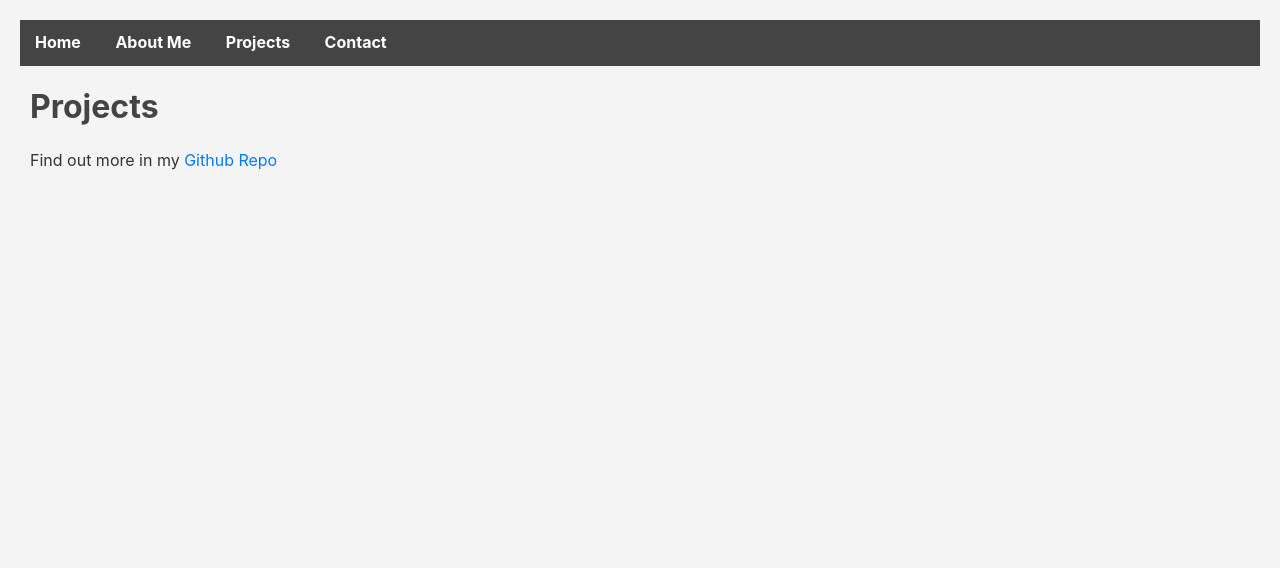
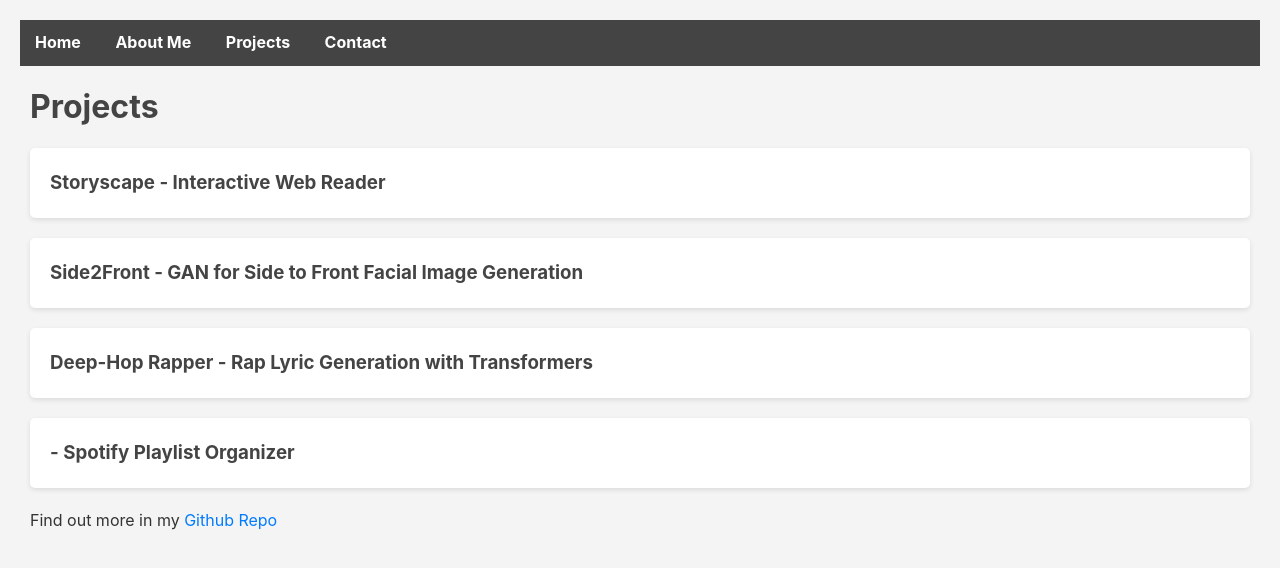
Before and after one commit to roysyboy/roysyboy.github.io, a plain HTML site: page projects.html in a window 1280 px wide. Drawn offline with Linux system fonts and the light colour scheme.

Commit message:
add project sections

```diff
--- a/css/style.css
+++ b/css/style.css
@@ -48,13 +48,13 @@ nav ul li a:hover, nav ul li a:focus {
 }
 
 /* Section Styles */
-/* section {
+#project {
     margin-bottom: 20px;
     background: white;
     padding: 20px;
     border-radius: 5px;
     box-shadow: 0 2px 5px rgba(0,0,0,0.1);
-} */
+}
 
 h1, h2, h3 {
     color: #444;
--- a/projects.html
+++ b/projects.html
@@ -19,6 +19,19 @@
 
     <main>
         <h1>Projects</h1>
+        <section id="project">
+            <h3>Storyscape - Interactive Web Reader</h3>
+        </section>
+        <section id="project">
+            <h3>Side2Front - GAN for Side to Front Facial Image Generation</h3>
+        </section>
+        <section id="project">
+            <h3>Deep-Hop Rapper - Rap Lyric Generation with Transformers</h3>
+        </section>
+        <section id="project">
+            <h3> - Spotify Playlist Organizer</h3>
+        </section>
+
         <p>Find out more in my <a href="https://github.com/roysyboy">Github Repo</a></p>
     </main>
 </body>
```
